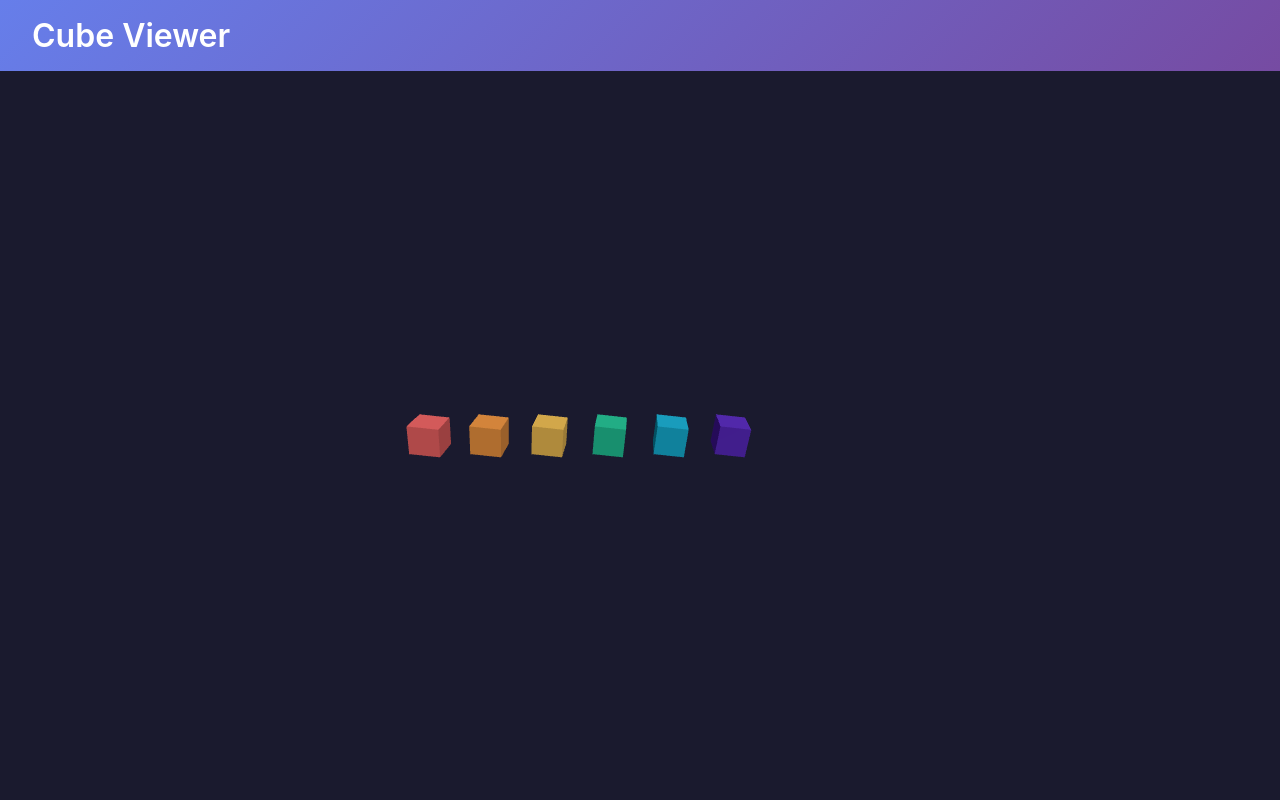
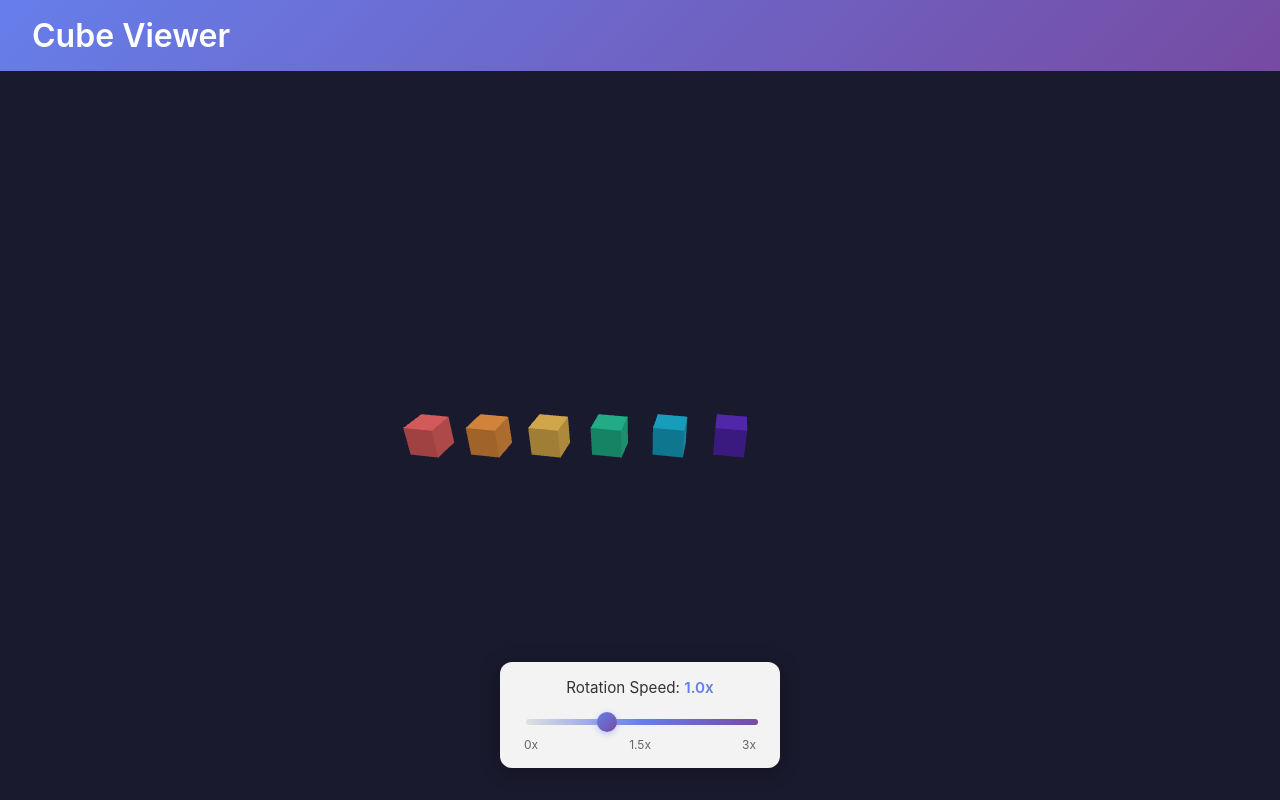
Before and after one commit to innerloz/viewer, a React (Vite) app: page / in a window 1280 px wide. Built offline with nearby package versions, Linux system fonts and the light colour scheme.

Commit message:
added slider for speed

```diff
--- a/src/App.css
+++ b/src/App.css
@@ -103,6 +103,84 @@
   min-height: 0; /* Important for flex container */
 }
 
+.speed-control {
+  position: fixed;
+  bottom: 2rem;
+  left: 50%;
+  transform: translateX(-50%);
+  background: rgba(255, 255, 255, 0.95);
+  padding: 1rem 1.5rem;
+  border-radius: 12px;
+  box-shadow: 0 4px 20px rgba(0, 0, 0, 0.3);
+  backdrop-filter: blur(10px);
+  z-index: 100;
+  min-width: 280px;
+}
+
+.speed-control label {
+  display: block;
+  margin-bottom: 0.75rem;
+  color: #333;
+  font-size: 0.95rem;
+  text-align: center;
+}
+
+.speed-control strong {
+  color: #667eea;
+  font-weight: 600;
+}
+
+.speed-control input[type="range"] {
+  width: 100%;
+  height: 6px;
+  border-radius: 3px;
+  background: linear-gradient(to right, #e0e0e0 0%, #667eea 50%, #764ba2 100%);
+  outline: none;
+  -webkit-appearance: none;
+  margin-bottom: 0.5rem;
+}
+
+.speed-control input[type="range"]::-webkit-slider-thumb {
+  -webkit-appearance: none;
+  appearance: none;
+  width: 20px;
+  height: 20px;
+  border-radius: 50%;
+  background: linear-gradient(135deg, #667eea 0%, #764ba2 100%);
+  cursor: pointer;
+  box-shadow: 0 2px 6px rgba(102, 126, 234, 0.4);
+  transition: transform 0.2s ease;
+}
+
+.speed-control input[type="range"]::-webkit-slider-thumb:hover {
+  transform: scale(1.2);
+  box-shadow: 0 3px 10px rgba(102, 126, 234, 0.6);
+}
+
+.speed-control input[type="range"]::-moz-range-thumb {
+  width: 20px;
+  height: 20px;
+  border-radius: 50%;
+  background: linear-gradient(135deg, #667eea 0%, #764ba2 100%);
+  cursor: pointer;
+  border: none;
+  box-shadow: 0 2px 6px rgba(102, 126, 234, 0.4);
+  transition: transform 0.2s ease;
+}
+
+.speed-control input[type="range"]::-moz-range-thumb:hover {
+  transform: scale(1.2);
+  box-shadow: 0 3px 10px rgba(102, 126, 234, 0.6);
+}
+
+.speed-labels {
+  display: flex;
+  justify-content: space-between;
+  font-size: 0.75rem;
+  color: #666;
+  margin-top: 0.25rem;
+}
+
 /* Mobile responsive styles */
 @media (max-width: 768px) {
   .header {
@@ -142,6 +220,19 @@
     gap: 0.5rem;
     font-size: 0.7rem;
   }
+
+  .speed-control {
+    bottom: 1rem;
+    left: 1rem;
+    right: 1rem;
+    transform: none;
+    min-width: auto;
+    padding: 0.75rem 1rem;
+  }
+
+  .speed-control label {
+    font-size: 0.85rem;
+  }
 }
 
 @media (max-width: 480px) {
--- a/src/App.tsx
+++ b/src/App.tsx
@@ -1,9 +1,12 @@
+import { useState } from 'react';
 import { ThreeScene } from './components/ThreeScene';
 //import { VERSION_INFO, CERTIFICATION_TEXT } from './constants/version';
 
 import './App.css';
 
 function App() {
+  const [rotationSpeed, setRotationSpeed] = useState(1.0);
+
   return (
     <div className="app">
       <header className="header">
@@ -18,7 +21,26 @@ function App() {
         </div>
       </header>
       <main className="scene-container">
-        <ThreeScene />
+        <ThreeScene rotationSpeed={rotationSpeed} />
+        <div className="speed-control">
+          <label htmlFor="speed-slider">
+            Rotation Speed: <strong>{rotationSpeed.toFixed(1)}x</strong>
+          </label>
+          <input
+            id="speed-slider"
+            type="range"
+            min="0"
+            max="3"
+            step="0.1"
+            value={rotationSpeed}
+            onChange={(e) => setRotationSpeed(parseFloat(e.target.value))}
+          />
+          <div className="speed-labels">
+            <span>0x</span>
+            <span>1.5x</span>
+            <span>3x</span>
+          </div>
+        </div>
       </main>
       {/*
       <footer className="footer">
--- a/src/components/ThreeScene.tsx
+++ b/src/components/ThreeScene.tsx
@@ -1,7 +1,11 @@
 import { useEffect, useRef } from 'react';
 import { CubeScene } from '../three/CubeScene';
 
-export const ThreeScene = () => {
+interface ThreeSceneProps {
+  rotationSpeed: number;
+}
+
+export const ThreeScene = ({ rotationSpeed }: ThreeSceneProps) => {
   const canvasRef = useRef<HTMLCanvasElement>(null);
   const sceneRef = useRef<CubeScene | null>(null);
 
@@ -20,6 +24,13 @@ export const ThreeScene = () => {
     };
   }, []);
 
+  // Update rotation speed when it changes
+  useEffect(() => {
+    if (sceneRef.current) {
+      sceneRef.current.setRotationSpeed(rotationSpeed);
+    }
+  }, [rotationSpeed]);
+
   return (
     <canvas
       ref={canvasRef}
--- a/src/three/CubeScene.ts
+++ b/src/three/CubeScene.ts
@@ -7,6 +7,7 @@ export class CubeScene {
   private cubes: THREE.Mesh[] = [];
   private animationId: number | null = null;
   private resizeObserver: ResizeObserver | null = null;
+  private rotationSpeed: number = 1.0;
 
   constructor(canvas: HTMLCanvasElement) {
     // Create scene
@@ -84,10 +85,11 @@ export class CubeScene {
   private animate = (): void => {
     this.animationId = requestAnimationFrame(this.animate);
 
-    // Rotate each cube
+    // Rotate each cube with adjustable speed
+    const rotationDelta = 0.01 * this.rotationSpeed;
     this.cubes.forEach((cube) => {
-      cube.rotation.x += 0.01;
-      cube.rotation.y += 0.01;
+      cube.rotation.x += rotationDelta;
+      cube.rotation.y += rotationDelta;
     });
 
     this.renderer.render(this.scene, this.camera);
@@ -119,6 +121,10 @@ export class CubeScene {
     this.renderer.setPixelRatio(Math.min(window.devicePixelRatio, 2));
   };
 
+  public setRotationSpeed(speed: number): void {
+    this.rotationSpeed = speed;
+  }
+
   public dispose(): void {
     // Stop animation
     if (this.animationId !== null) {
```
